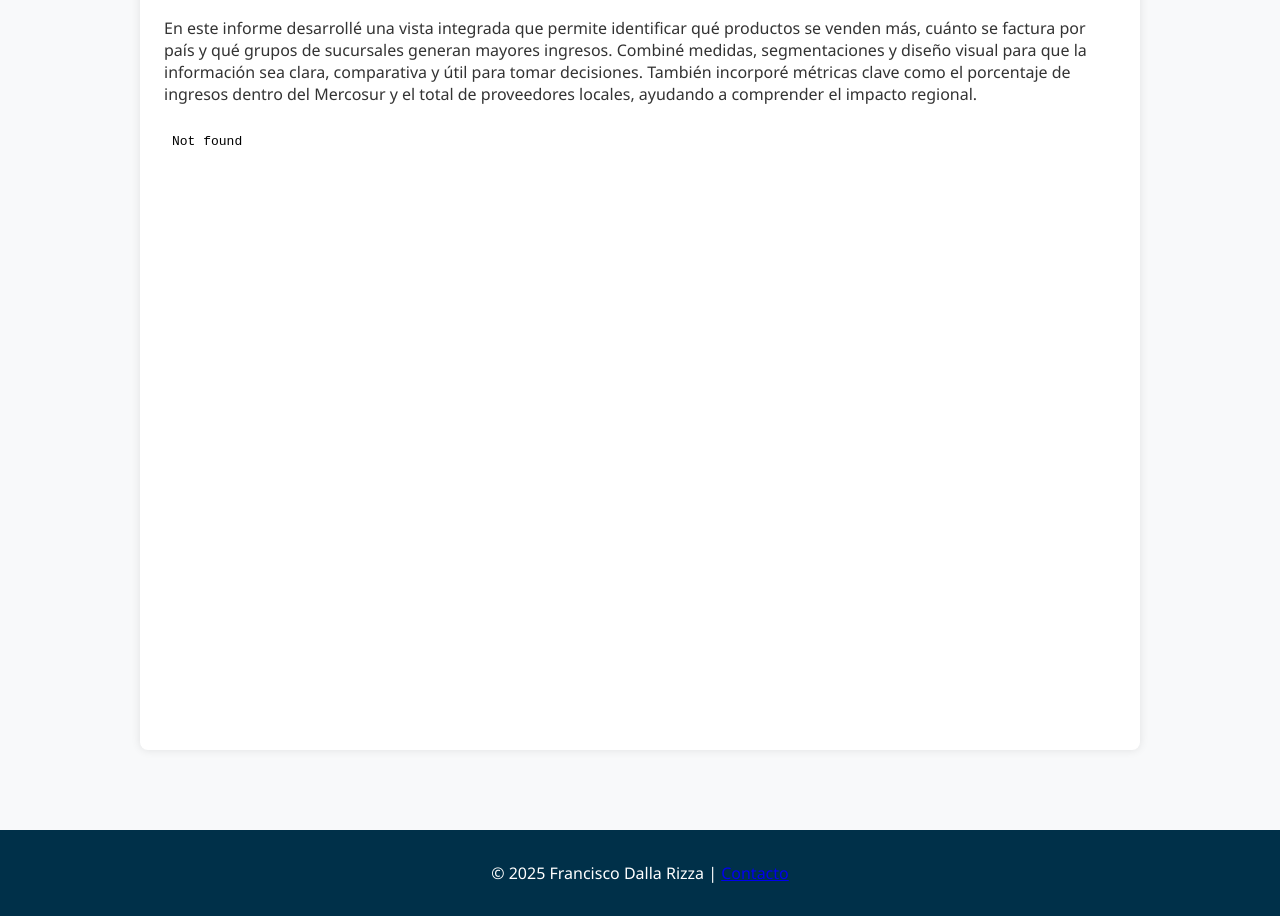
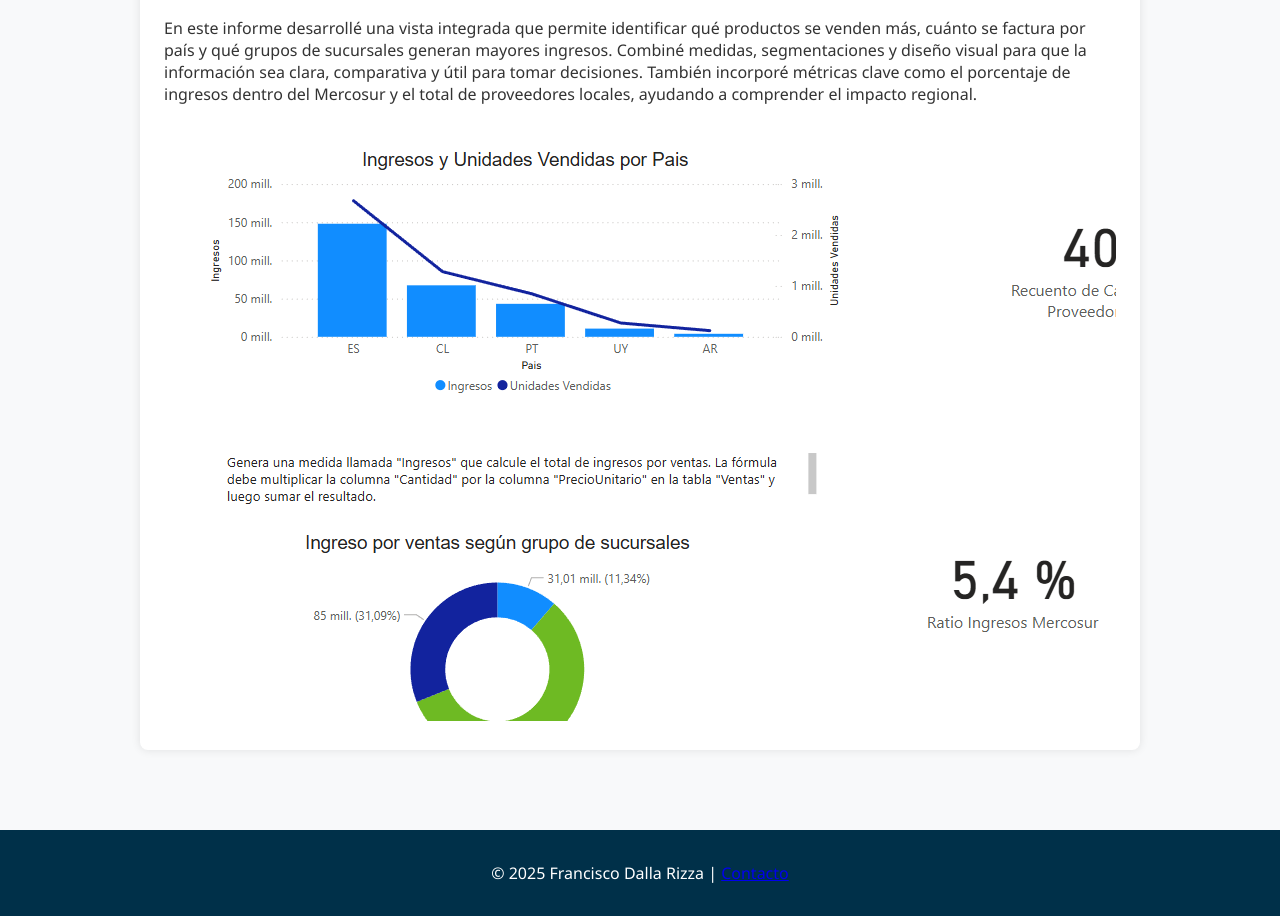
Before and after one commit to Francisco6487/Dashboar, a plain HTML site: page Untitled-1.html in a window 1280 px wide. Shown: the part 2211-3127 px from the top of the page. Drawn offline with Linux system fonts and the light colour scheme; files whose address does not match are found by name.

Commit message:
Untitled-1.html

```diff
--- a/Untitled-1.html
+++ b/Untitled-1.html
@@ -50,7 +50,7 @@ Resultado: Una vista estratégica del negocio a través de un dashboard funciona
 También incorporé métricas clave como el porcentaje de ingresos dentro del Mercosur y el total de proveedores locales, ayudando a comprender el impacto regional.
 
     </p>
-      <iframe width="100%" height="600" src="../PowerBi proyecto/Imagenes/2025-06-23_23h16_55.png" frameborder="0" allowfullscreen></iframe>
+      <iframe width="100%" height="600" src="2025-06-23_23h16_55.png" frameborder="0" allowfullscreen></iframe>
     </section>
 
 
```
